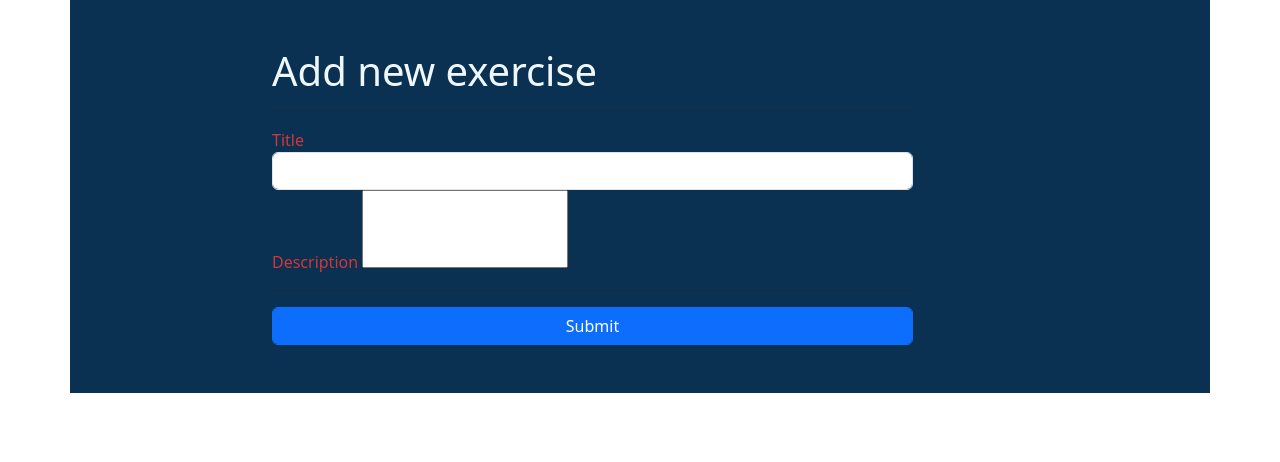
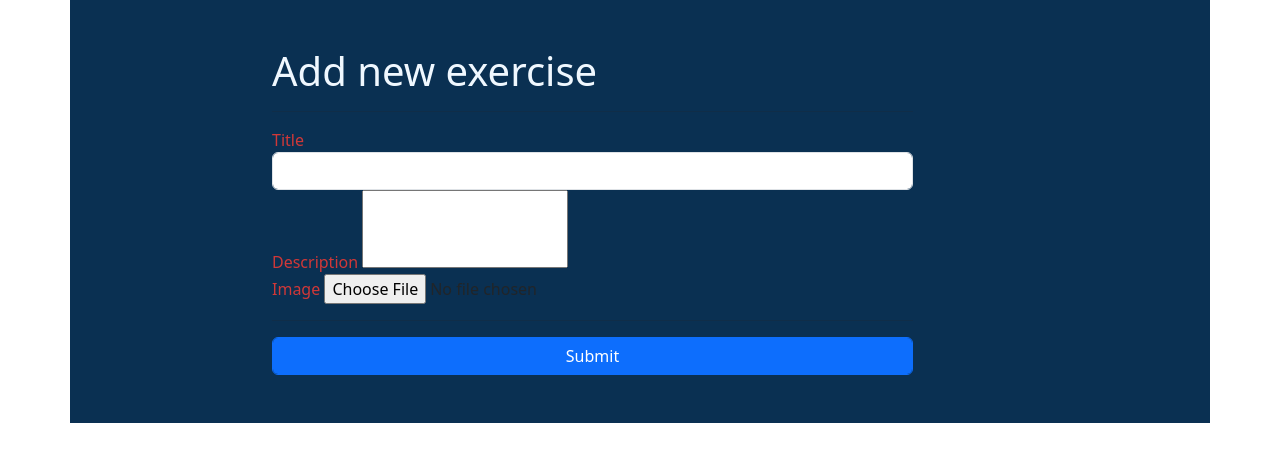
Before and after one commit to deryayazici/FitnessApp, a Flask app: page /exercise in a window 1280 px wide. Shown: the part 57-519 px from the top of the page. Run offline with Flask 3, Linux system fonts and the light colour scheme.

```diff
--- a/templates/exercise.html
+++ b/templates/exercise.html
@@ -15,6 +15,10 @@
                 <label style="color: rgb(208, 56, 56);">Description</label>
             <textarea name="description" rows="3"></textarea>
             </div>
+            <div class="form-group">
+                <label style="color: rgb(208, 56, 56);">Image</label>
+                <input type="file" name="image">
+            </div>
             <hr>
             <input class="btn btn-primary form-control" type="submit" value="Submit">
         </form>
```
Also changed, not shown: fitness.db.
